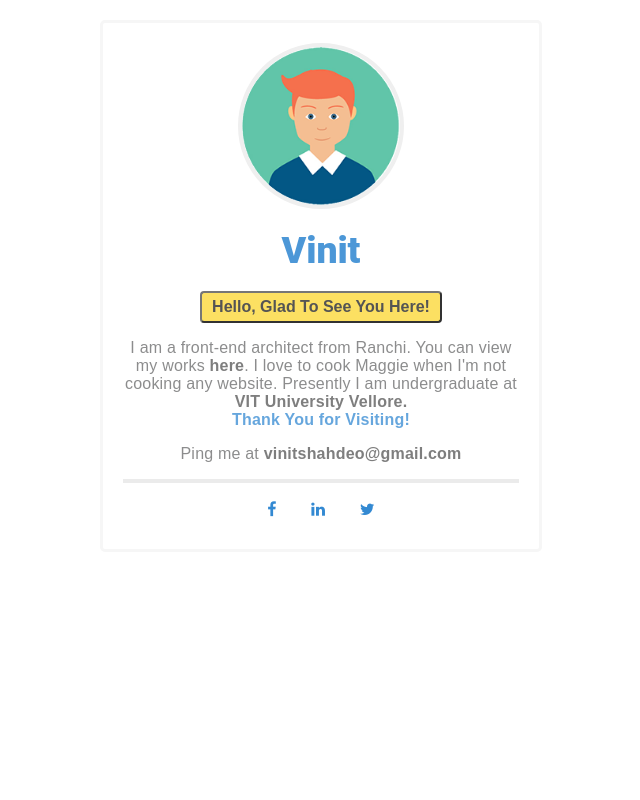
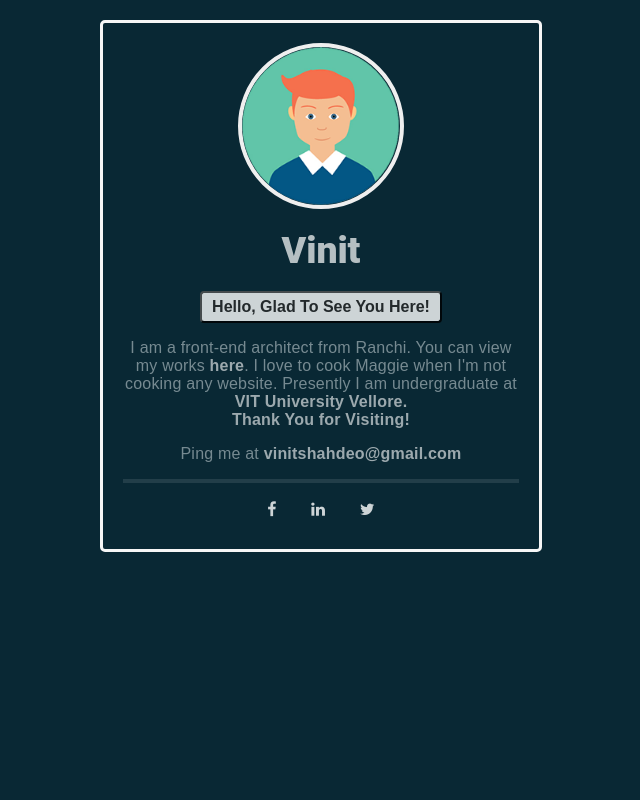
Before and after one commit to vinitshahdeo/SimpleBio, a PHP site: page / in a window 1280 px wide. Shown: the whole page, without its empty margins (309-949 px from the left). Run offline with PHP 8.4, Linux system fonts and the light colour scheme.

Commit message:
Dark mode

```diff
--- a/style.css
+++ b/style.css
@@ -3,21 +3,27 @@
 * Email - vinitshahdeo@gmail.com
 */
 body {
-	font-family: 'Montserrat', sans-serif;
-    color: #404142;
+    font-family: "Montserrat", sans-serif;
+    color: #bfcbcf;
     font-size: 16px;
     letter-spacing: 0.2px;
+    background-color: #092834;
 }
-h1, h2, h3, h4, h5, h6 {
+h1,
+h2,
+h3,
+h4,
+h5,
+h6 {
     font-weight: 800;
-    font-family: 'Roboto', sans-serif;
+    font-family: "Roboto", sans-serif;
     text-transform: capitalize;
     letter-spacing: -0.1px;
-    opacity:0.7;
+    opacity: 0.7;
 }
 hr {
     height: 0;
-  border:2px solid #404142;
+    border: 2px solid #ffff;
     opacity: 0.1;
     -webkit-box-sizing: content-box;
     -moz-box-sizing: content-box;
@@ -33,7 +39,10 @@ a {
     -moz-transition: all 0.3s;
     transition: all 0.3s;
 }
-a:hover, a:focus, a:active, a:visited {
+a:hover,
+a:focus,
+a:active,
+a:visited {
     text-decoration: none;
 }
 
@@ -44,7 +53,6 @@ a:hover, a:focus, a:active, a:visited {
     -webkit-transition: all 0.6s;
     -moz-transition: all 0.6s;
     transition: all 0.6s;
-
 }
 .btn-lg {
     padding: 5px 10px;
@@ -54,13 +62,12 @@ a:hover, a:focus, a:active, a:visited {
 }
 
 .btn-yellow {
-	background-color: #fcd93b;
+    background-color: #fff;
     color: #2a2a2a;
     opacity: 0.8;
     -webkit-transition: all 0.6s;
     -moz-transition: all 0.6s;
     transition: all 0.6s;
-
 }
 .btn-yellow:hover {
     opacity: 0.9;
@@ -69,13 +76,12 @@ a:hover, a:focus, a:active, a:visited {
 }
 
 .btn-red {
-	background-color: rgb(251,155,79);
+    background-color: #fff;
     color: #fff;
     opacity: 0.8;
     -webkit-transition: all 0.6s;
     -moz-transition: all 0.6s;
     transition: all 0.6s;
-
 }
 .btn-red:hover {
     opacity: 0.9;
@@ -90,32 +96,31 @@ a:hover, a:focus, a:active, a:visited {
 }
 .about span {
     font-size: 2em;
-    color: #016cc7;
+    color: #fff;
 }
-            .about p{
-                opacity:0.6;
+.about p {
+    opacity: 0.6;
 }
-             .about p span{
-                color:#016cc7;
-                 font-size:1em;
-                 opacity: 1.0;
+.about p span {
+    color: #fff;
+    font-size: 1em;
+    opacity: 1;
     font-weight: bolder;
     -webkit-transition: all 0.8s;
     -moz-transition: all 0.8s;
     transition: all 0.8s;
 }
-       .about p span:hover{
-               letter-spacing: 0.1px;
-               text-transform: uppercase;
+.about p span:hover {
+    color: #347b98;
     cursor: pointer;
 }
-            .about a{
-                text-decoration:none;
-                font-weight:bold;
-                color:#2a2a2a;
+.about a {
+    text-decoration: none;
+    font-weight: bold;
+    color: #fff;
 }
-            .about a:hover{
-                color:#016cc7;
+.about a:hover {
+    color: #fff;
 }
 .main .about {
     width: 31.333333%;
@@ -139,7 +144,7 @@ a:hover, a:focus, a:active, a:visited {
     -webkit-transition: all 0.3s;
     transition: all 0.3s;
 }
-        .main-img:hover{
+.main-img:hover {
     -moz-transform: scale(1.05);
     -webkit-transform: scale(1.05);
     transform: scale(1.05);
@@ -147,7 +152,6 @@ a:hover, a:focus, a:active, a:visited {
     filter: grayscale(100%);
     -webkit-filter: grayscale(100%);
     filter: gray;
-
 }
 /* Social Media icons */
 ul.social li {
@@ -156,16 +160,15 @@ ul.social li {
     margin: 10px 5px;
 }
 ul.social li a {
-
     padding: 0 10px;
 }
-.fa{
-	color:#016cc7;
+.fa {
+    color: #fff;
     opacity: 0.8;
 }
-        .fa:hover{
+.fa:hover {
     opacity: 0.8;
-            color:#dd5138;
+    color: #347b98;
 }
 
 /* === Custom Colors of original logo===
@@ -182,7 +185,6 @@ ul.social li a {
             color:#3b5998;
         }*/
 
-
 /*
  ===Custom Media Queries===
  */
@@ -190,17 +192,14 @@ ul.social li a {
 /* Mobile */
 
 @media (max-width: 767px) {
-
     .main .about {
-        width: 100%
+        width: 100%;
     }
 }
-
 
 /* iPad Portrait */
 
 @media (min-width: 768px) and (max-width: 991px) {
-
     .main .about {
         width: 49%;
         margin-right: 7px;
```
Also changed, not shown: template/css/style.css (+35 -36 lines), template/index.html (+36 -24 lines). Lines whose indentation alone changed are shown as unchanged.
